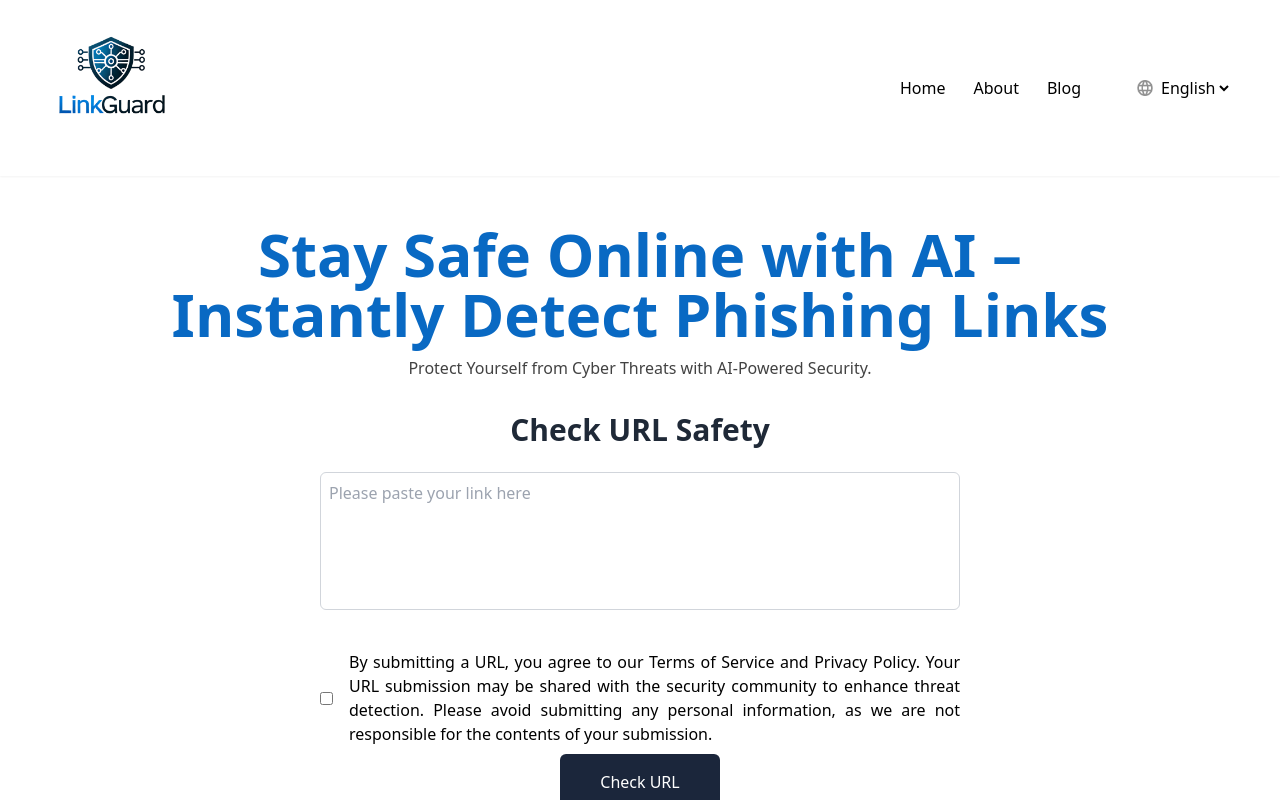
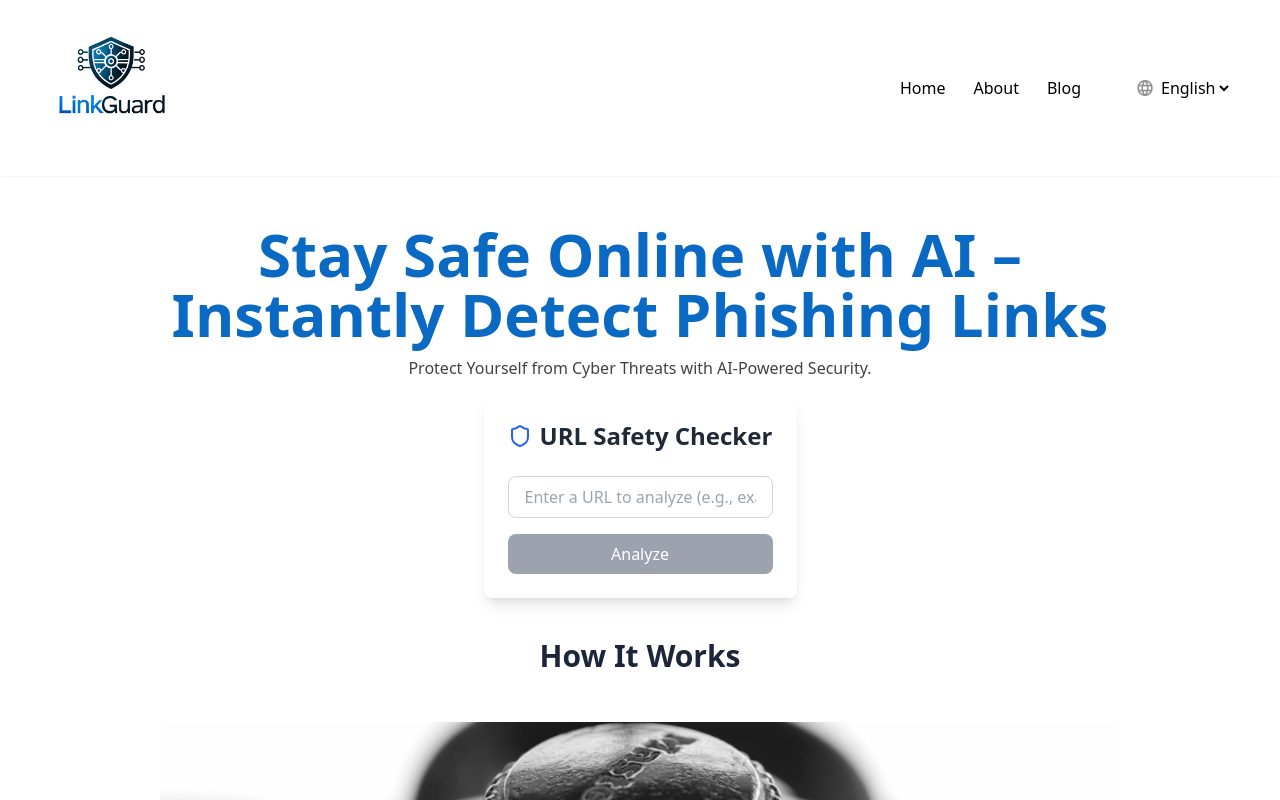
Before and after one commit to webfalaInitiative/scamchecker, a React (Vite) app: page / in a window 1280 px wide. Shown: the top 800 px of the page. Built offline with nearby package versions, Linux system fonts and the light colour scheme.

Commit message:
Add URL Safety Checker with Input Validation

```diff
--- a/components/CheckURL.jsx
+++ b/components/CheckURL.jsx
@@ -1,107 +1,246 @@
-
-
-
-import React from "react";
-import { useAppContext } from "../src/AppContext";
-import ResultCard from "./ResultCard";
-import { Loader2 } from "lucide-react";
+import React, { useState } from 'react';
+import { AlertCircle, CheckCircle, Shield, X, AlertTriangle } from 'lucide-react';
 
 const CheckURL = () => {
-  const { state, dispatch } = useAppContext();
+  const [url, setUrl] = useState('');
+  const [result, setResult] = useState(null);
+  const [error, setError] = useState(null);
+  const [loading, setLoading] = useState(false);
+  const [validationMessage, setValidationMessage] = useState('');
+  const [isValid, setIsValid] = useState(false);
+
+  const validateURL = (input) => {
+    try {
+      // Basic URL structure check
+      const urlPattern = new RegExp(
+        '^(https?:\\/\\/)?' + // protocol
+        '((([a-z\\d]([a-z\\d-]*[a-z\\d])*)\\.)+[a-z]{2,}|' + // domain name
+        '((\\d{1,3}\\.){3}\\d{1,3}))' + // OR ip (v4) address
+        '(\\:\\d+)?(\\/[-a-z\\d%_.~+]*)*' + // port and path
+        '(\\?[;&a-z\\d%_.~+=-]*)?' + // query string
+        '(\\#[-a-z\\d_]*)?$', // fragment locator
+        'i'
+      );
+
+      if (!input) {
+        setValidationMessage('Please enter a URL');
+        setIsValid(false);
+        return false;
+      }
+
+      if (!urlPattern.test(input)) {
+        setValidationMessage('Please enter a valid URL (e.g., https://example.com)');
+        setIsValid(false);
+        return false;
+      }
+
+      // Check if protocol is specified
+      if (!input.startsWith('http://') && !input.startsWith('https://')) {
+        setValidationMessage('Adding "https://" to ensure proper analysis');
+        input = 'https://' + input;
+      } else {
+        setValidationMessage('URL format is valid');
+      }
+
+      setIsValid(true);
+      return true;
+    } catch (e) {
+      setValidationMessage('Invalid URL format');
+      setIsValid(false);
+      return false;
+    }
+  };
+
+  const handleInputChange = (e) => {
+    const input = e.target.value;
+    setUrl(input);
+    validateURL(input);
+  };
 
   const handleSubmit = async (e) => {
     e.preventDefault();
-    dispatch({ type: "SET_LOADING", payload: true });
-    dispatch({ type: "SET_ERROR", payload: null });
 
-    console.log("Submitting URL:", state.url); // Log the URL being submitted
+    if (!validateURL(url)) {
+      return;
+    }
+
+    setLoading(true);
+    setError(null);
 
     try {
-      const response = await fetch(
-        "https://phishing-url-detection-api-with-enhanced.onrender.com/analyze",
-        {
-          method: "POST",
-          headers: {
-            "Content-Type": "application/json",
-          },
-          body: JSON.stringify({ url: state.url }),
-        }
-      );
+      const finalUrl = (!url.startsWith('http://') && !url.startsWith('https://'))
+        ? `https://${url}`
+        : url;
 
-      console.log("API response status:", response.status); // Log the status of the API response
+      const response = await fetch('https://phishing-url-detection-api-with-enhanced.onrender.com/analyze', {
+        method: 'POST',
+        headers: {
+          'Content-Type': 'application/json',
+        },
+        body: JSON.stringify({ url: finalUrl }),
+      });
+
       if (!response.ok) {
-        throw new Error("Failed to fetch data");
+        const errorData = await response.json();
+        throw new Error(errorData.detail);
       }
 
       const data = await response.json();
-      console.log("API response data:", data); // Log the JSON data returned from the API
-
-      // Assuming the API returns a JSON object compatible with ResultCard props
-      dispatch({ type: "SET_RESULT", payload: data });
+      setResult(data);
     } catch (error) {
-      console.error("Error while fetching data:", error); // Log the error if something goes wrong
-      dispatch({
-        type: "SET_ERROR",
-        payload: "An error occurred while checking the URL. Please try again.",
-      });
+      setResult(null);
+      setError(error.message);
     } finally {
-      dispatch({ type: "SET_LOADING", payload: false });
+      setLoading(false);
     }
   };
 
+  const getRiskColor = (score) => {
+    const percentage = parseFloat(score);
+    if (percentage < 30) return 'text-green-500';
+    if (percentage < 70) return 'text-yellow-500';
+    return 'text-red-500';
+  };
+
   return (
-    <div className="container mx-auto my-8 px-4 max-w-2xl">
-      <h1 className="text-3xl font-bold mb-6 text-center text-gray-800">
-        Check URL Safety
-      </h1>
-      <form onSubmit={handleSubmit} className="mb-8">
-        <div className="flex flex-col md:flex-col gap-2 ">
-          <textarea
-            type="text"
-            cols="100"
-            rows="5"
-            value={state.url}
-            onChange={(e) =>
-              dispatch({ type: "SET_URL", payload: e.target.value })
-            }
-            placeholder="Please paste your link here"
-            className="flex-grow border border-gray-300 p-2 rounded-md focus:outline-none focus:ring-2 focus:ring-[#1B263B] resize-none"
-          ></textarea>
-          <div className="flex gap-4 justify-center items-center mt-8">
-            <input type="checkbox" required />
-            <span className="text-justify">
-              By submitting a URL, you agree to our Terms of Service and Privacy
-              Policy. Your URL submission may be shared with the security
-              community to enhance threat detection. Please avoid submitting any
-              personal information, as we are not responsible for the contents
-              of your submission.
-            </span>
+    <div className="max-w-3xl mx-auto p-4 space-y-6">
+      {/* Main Card */}
+      <div className="bg-white rounded-lg shadow-lg p-6">
+        <div className="flex items-center gap-2 mb-6">
+          <Shield className="h-6 w-6 text-blue-600" />
+          <h1 className="text-2xl font-bold text-gray-800">URL Safety Checker</h1>
+        </div>
+
+        <form onSubmit={handleSubmit} className="space-y-4">
+          <div className="space-y-2">
+            <div className="relative">
+              <input
+                type="text"
+                value={url}
+                onChange={handleInputChange}
+                placeholder="Enter a URL to analyze (e.g., example.com)"
+                className={`w-full px-4 py-2 border rounded-lg focus:outline-none focus:ring-2 focus:border-transparent ${
+                  isValid
+                    ? 'border-green-300 focus:ring-green-500'
+                    : 'border-gray-300 focus:ring-blue-500'
+                }`}
+              />
+              {url && (
+                <div className="absolute right-3 top-2.5">
+                  {isValid ? (
+                    <CheckCircle className="h-5 w-5 text-green-500" />
+                  ) : (
+                    <AlertTriangle className="h-5 w-5 text-yellow-500" />
+                  )}
+                </div>
+              )}
+            </div>
+
+            {/* Validation Message */}
+            {validationMessage && (
+              <div className={`flex items-center gap-2 text-sm ${
+                isValid ? 'text-green-600' : 'text-yellow-600'
+              }`}>
+                {isValid ? (
+                  <CheckCircle className="h-4 w-4" />
+                ) : (
+                  <AlertTriangle className="h-4 w-4" />
+                )}
+                {validationMessage}
+              </div>
+            )}
           </div>
-          <div className="flex justify-center items-center">
-            <button
-              type="submit"
-              className="bg-[#1B263B] text-white h-14 w-40 rounded-md hover:bg-[#1B263B] transition-colors disabled:opacity-50 disabled:cursor-not-allowed flex items-center justify-center"
-              disabled={state.isLoading}
-            >
-              {state.isLoading ? (
-                <Loader2 className="animate-spin h-5 w-5 mr-2" />
-              ) : (
-                "Check URL"
-              )}
-            </button>
+
+          <button
+            type="submit"
+            disabled={loading || !isValid}
+            className={`w-full px-6 py-2 rounded-lg font-medium text-white transition-colors ${
+              loading || !isValid
+                ? 'bg-gray-400 cursor-not-allowed'
+                : 'bg-blue-600 hover:bg-blue-700'
+            }`}
+          >
+            {loading ? 'Analyzing...' : 'Analyze'}
+          </button>
+        </form>
+      </div>
+
+      {/* Error Message */}
+      {error && (
+        <div className="bg-red-50 border-l-4 border-red-500 p-4 rounded-lg flex items-center gap-2">
+          <AlertCircle className="h-5 w-5 text-red-500" />
+          <p className="text-red-700">{error}</p>
+          <button
+            onClick={() => setError(null)}
+            className="ml-auto"
+          >
+            <X className="h-5 w-5 text-red-500 hover:text-red-700" />
+          </button>
+        </div>
+      )}
+
+      {/* Results */}
+      {result && (
+        <div className="space-y-6">
+          {/* Main Results Card */}
+          <div className="bg-white rounded-lg shadow-lg p-6">
+            <h2 className="text-xl font-bold text-gray-800 mb-4">Analysis Results</h2>
+
+            <div className="space-y-4">
+              <div className="bg-gray-50 p-4 rounded-lg flex items-center justify-between">
+                <span className="font-medium text-gray-700">Analyzed URL:</span>
+                <span className="font-mono text-gray-600">{result.url}</span>
+              </div>
+
+              <div className="bg-gray-50 p-4 rounded-lg flex items-center justify-between">
+                <span className="font-medium text-gray-700">Risk Score:</span>
+                <span className={`text-2xl font-bold ${getRiskColor(result.risk_score)}`}>
+                  {result.risk_score}
+                </span>
+              </div>
+
+              <div className="bg-gray-50 p-4 rounded-lg flex items-center justify-between">
+                <span className="font-medium text-gray-700">Classification:</span>
+                <span className={`px-4 py-1 rounded-full font-medium ${
+                  result.risk_classification === 'good'
+                    ? 'bg-green-100 text-green-800'
+                    : 'bg-red-100 text-red-800'
+                }`}>
+                  {result.risk_classification.charAt(0).toUpperCase() +
+                   result.risk_classification.slice(1)}
+                </span>
+              </div>
+            </div>
+          </div>
+
+          {/* Features Card */}
+          <div className="bg-white rounded-lg shadow-lg p-6">
+            <h2 className="text-xl font-bold text-gray-800 mb-4">Detailed Features</h2>
+
+            <div className="grid grid-cols-1 md:grid-cols-2 gap-4">
+              {Object.entries(result.features).map(([key, value]) => (
+                <div key={key}
+                  className="bg-gray-50 p-3 rounded-lg flex items-center justify-between">
+                  <span className="font-medium text-gray-700 capitalize">
+                    {key.replace(/_/g, ' ')}:
+                  </span>
+                  <span className="flex items-center gap-2">
+                    {typeof value === 'boolean' ? (
+                      value ? (
+                        <CheckCircle className="h-5 w-5 text-green-500" />
+                      ) : (
+                        <X className="h-5 w-5 text-red-500" />
+                      )
+                    ) : (
+                      <span className="font-mono text-gray-600">{value}</span>
+                    )}
+                  </span>
+                </div>
+              ))}
+            </div>
           </div>
         </div>
-      </form>
-      {state.error && (
-        <div
-          className="bg-red-100 border border-red-400 text-red-700 px-4 py-3 rounded-md mb-4"
-          role="alert"
-        >
-          <strong className="font-bold mr-1">Error:</strong>
-          <span className="block sm:inline">{state.error}</span>
-        </div>
       )}
-      {state.result && <ResultCard result={state.result} />}
     </div>
   );
 };
```
Also changed, not shown: package.json (+4 -3 lines), 1 other file (tests, documents, lock files or other folders).
